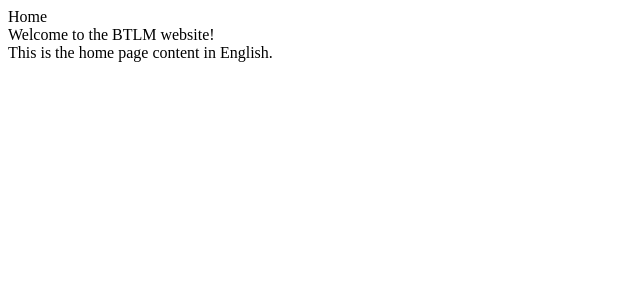
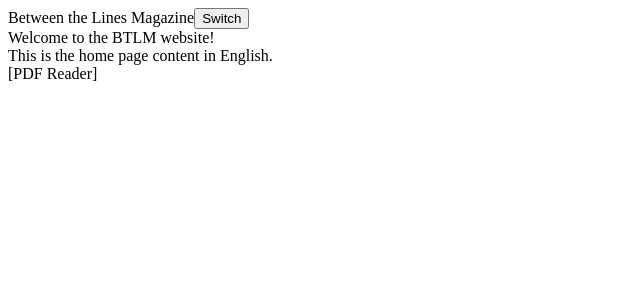
Before and after one commit to joyzwang/joyzwang.github.io, a React (Create React App) app in the folder app/: page / in a window 1280 px wide. Shown: the top 300 px of the page, without its empty margins (0-640 px from the left). Built offline with nearby package versions, Linux system fonts and the light colour scheme.

Commit message:
add: working language switch

```diff
--- a/app/src/Header.js
+++ b/app/src/Header.js
@@ -3,21 +3,35 @@
 import { useEffect, useState } from "react";
 
 function Header() {
-  const [language, setLanguage] = useState(Languages.en);
+  var [language, setLanguage] = useState(Languages.en);
 
   useEffect(() => {
-    var language = localStorage.getItem("language");
-
-    if (!language || (language !== Languages.en && language !== Languages.cn)) {
-      localStorage.setItem("language", Languages.en);
-    } else {
-      setLanguage(language);
+    var currentLanguage = localStorage.getItem("language");
+    console.log(currentLanguage);
+    if (!currentLanguage) {
+        setLanguage(currentLanguage);
     }
   }, []);
 
+  function toggleLanguage() {
+    const currentLanguage = localStorage.getItem("language");
+    currentLanguage === Languages.en
+      ? localStorage.setItem("language", Languages.cn)
+      : localStorage.setItem("language", Languages.en);
+    setLanguage(localStorage.getItem("language"));
+  }
+
   return (
     <>
-      <div className="header">Home</div>
+      <div className="header">
+        Between the Lines Magazine
+        <input
+          type="button"
+          id="toggle-language"
+          value="Switch"
+          onClick={() => toggleLanguage()}
+        />
+      </div>
       <Outlet context={language} />
     </>
   );
--- a/app/src/Home.js
+++ b/app/src/Home.js
@@ -11,6 +11,7 @@
     <>
       <div className="highlight">{content.notification}</div>
       {content.content}
+      <div className="pdf">[PDF Reader]</div>
     </>
   );
 }
```
